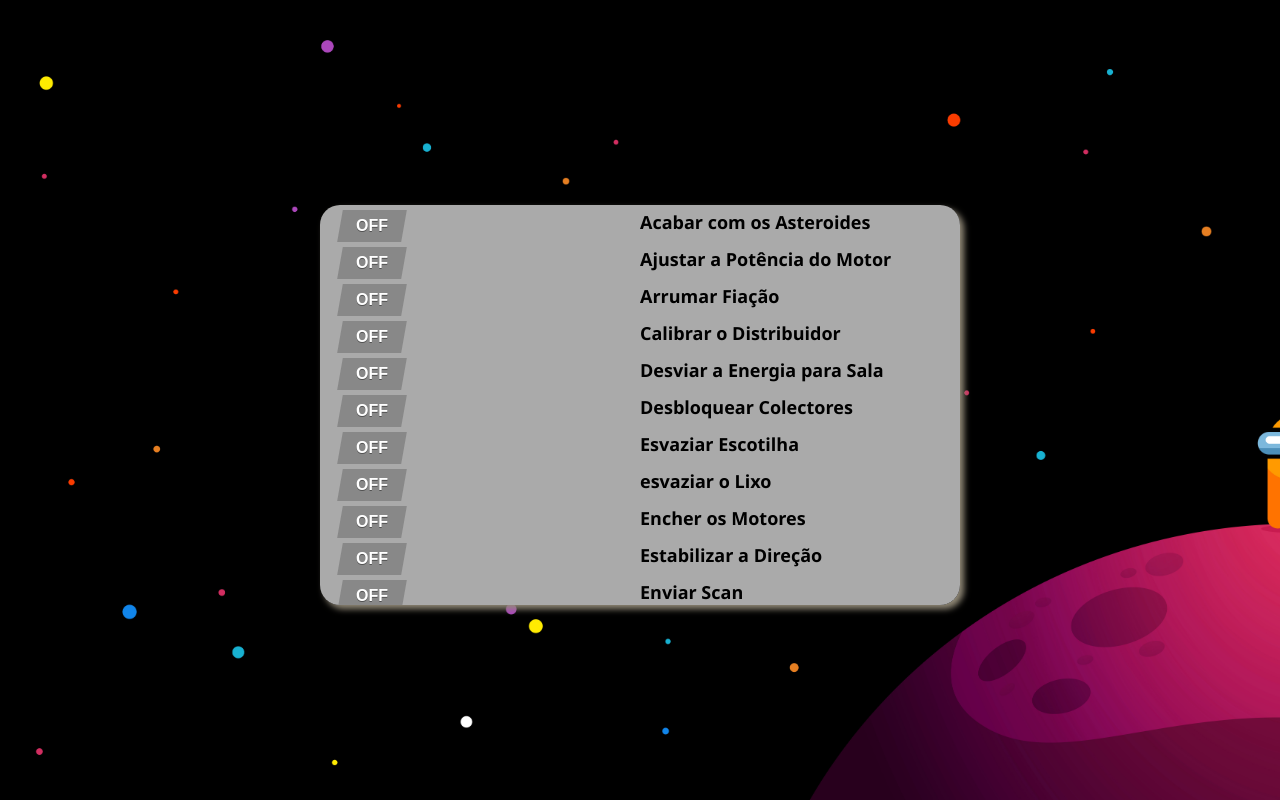
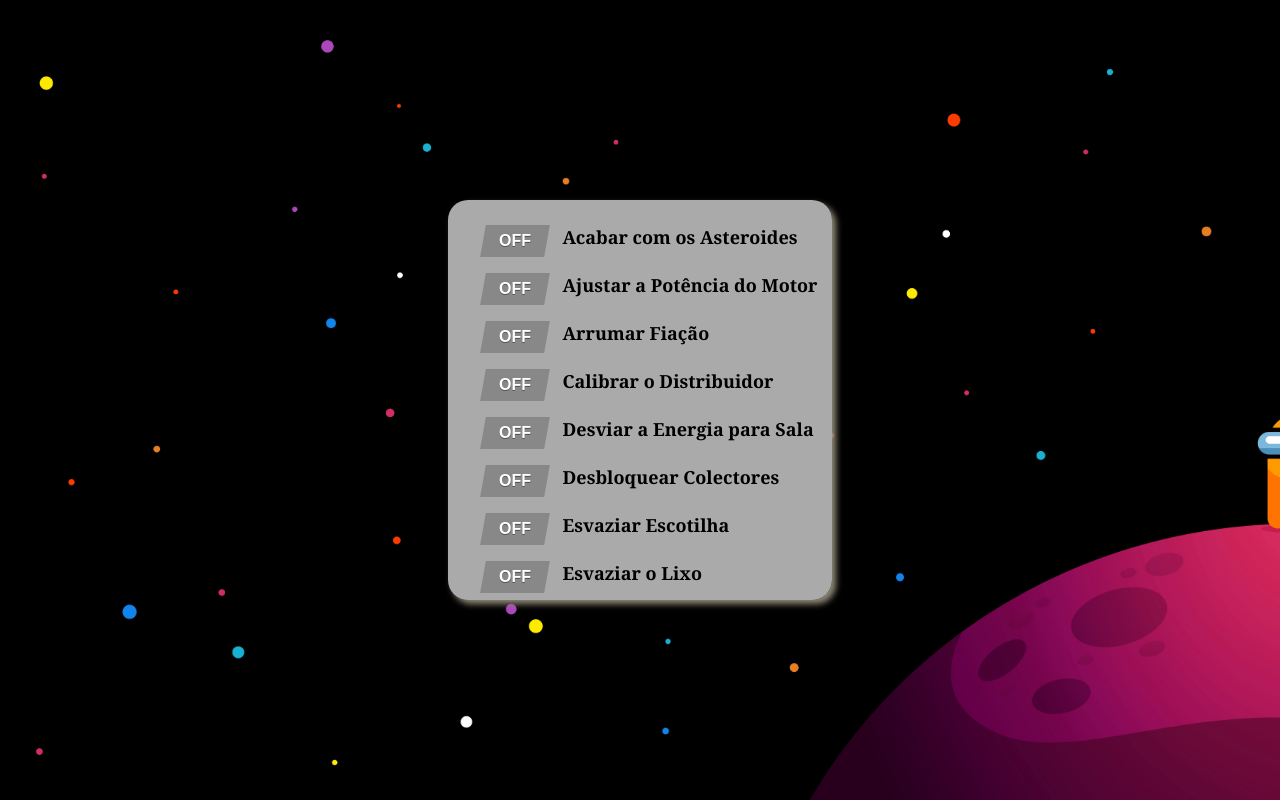
Before and after one commit to kaua-pt/Among-Us-Best-Way, a Flask app: page /select in a window 1280 px wide. Run offline with Flask 3, Linux system fonts and the light colour scheme.

Commit message:
select e inicio do mapa

```diff
--- a/website/static/css/base.css
+++ b/website/static/css/base.css
@@ -3,7 +3,5 @@
     padding: 0;
     box-sizing: border-box;
     font-family: 'Segoe UI', Tahoma, Geneva, Verdana, sans-serif;
-    width: 100%;
     height: 100%;
-
 }
--- a/website/static/css/home.css
+++ b/website/static/css/home.css
@@ -43,7 +43,7 @@
     margin: 55px;
     display: inline-block;
     cursor: pointer;
-    width: 50%;
+    width: 70%;
     height: 60%;
     text-decoration: none;
     outline: none;
--- /dev/null
+++ b/website/static/css/map.css
@@ -0,0 +1,6 @@
+.map{
+    background-size: cover;
+    background-image: url(../img/mapa.jpg);
+    display: flex;
+    justify-content: center;
+}
--- a/website/static/css/select.css
+++ b/website/static/css/select.css
@@ -2,31 +2,52 @@
     background-size: cover;
     background-image: url(../img/dead.jpg);
     display: flex;
-    justify-content: center;
+    justify-content: space-evenly;
+    align-items: center;
 }
 
 .box{
     width: 50%;
+    max-width: fit-content;
+    padding: 10px;
     height: 50%;
     border-radius: 20px;
-    position: absolute;
-    top: 25%;
+    position:relative;
     background-color: #aaaaaa;
     box-shadow: 4px 4px 6px #918977;
     display: flex;
-    margin: 5px;
     flex-direction: column;
     overflow-y: scroll;
 }
 
 .box2{
     display: flex;
-    justify-content: left;
-    margin-top: 5px;
+    justify-content: flex-start;
+    gap: 16px;
+    margin-top: 10px;
+    padding: 5px;
+    height: 10%;
+}
+
+.boxbutton{
+  width: 25%;
+  height: 50%;
+  border-radius: 20px;
+  background-color: #aaaaaa;
+  box-shadow: 4px 4px 6px #918977;
+  display: flex;
+  align-items: center;
+  justify-content: center;
+}
+
+.formul{
+  display: flex;
+  flex-direction: row;
 }
 
 .elements{
     font-size: large;
+    font-family: Georgia, 'Times New Roman', Times, serif;
 }
 
 
@@ -144,3 +165,26 @@
     left: 10%;
 
   }
+
+  .button {
+    margin: 100px;
+    display: inline-block;
+    cursor: pointer;
+    width: 45%;
+    height: 45%;
+    text-decoration: none;
+    outline: none;
+    color: #fff;
+    background-color: darkred;
+    border: none;
+    border-radius: 500px;
+    box-shadow: 0 9px #474747;
+  }
+
+  .button:hover {background-color: red}
+
+  .button:active {
+    background-color: red;
+    box-shadow: 0 5px #666;
+    transform: translateY(4px);
+  }
--- a/website/templates/map.html
+++ b/website/templates/map.html
@@ -1 +1,5 @@
 {% extends "base.html" %}
+{% block content %}
+<link href="{{ url_for('static',filename='css/map.css') }}" rel="stylesheet" type="text/css">
+<div class="map"></div>
+{% endblock %}
--- a/website/templates/select.html
+++ b/website/templates/select.html
@@ -3,15 +3,19 @@
 <link href="{{ url_for('static',filename='css/select.css') }}" rel="stylesheet" type="text/css">
 <div class="select">
     <div class="box">
-        {%for task in tasks%}
+        <form action="/map" method="post">
+            {%for task in tasks%}
             <div class="box2">
                 <div class="checkbox-wrapper-8">
-                    <input class="tgl tgl-skewed" id="{{task}}" type="checkbox"/>
+                    <input class="tgl tgl-skewed" id="{{task}}" name="{{task}}" type="checkbox"/>
                     <label class="tgl-btn" data-tg-off="OFF" data-tg-on="ON" for="{{task}}"></label>
-                  </div>
+                </div>
                 <h1 class="elements">{{task}}</h1>
             </div>
-        {% endfor %}
+            {% endfor %}
+            <button class="button" type="submit"></button>
+        </form>
     </div>
+
 </div>
 {% endblock %}
--- a/website/utils.py
+++ b/website/utils.py
@@ -5,7 +5,7 @@ tasks = ("Acabar com os Asteroides",
          "Desviar a Energia para Sala",
          "Desbloquear Colectores",
          "Esvaziar Escotilha",
-         "esvaziar o Lixo",
+         "Esvaziar o Lixo",
          "Encher os Motores",
          "Estabilizar a Direção",
          "Enviar Scan",
--- a/website/views.py
+++ b/website/views.py
@@ -14,6 +14,6 @@ def select():
     return render_template("select.html", tasks=tasks)
 
 
-@views.route('/map')
+@views.route('/map', methods=['POST', 'GET'])
 def map():
     return render_template("map.html")
```
